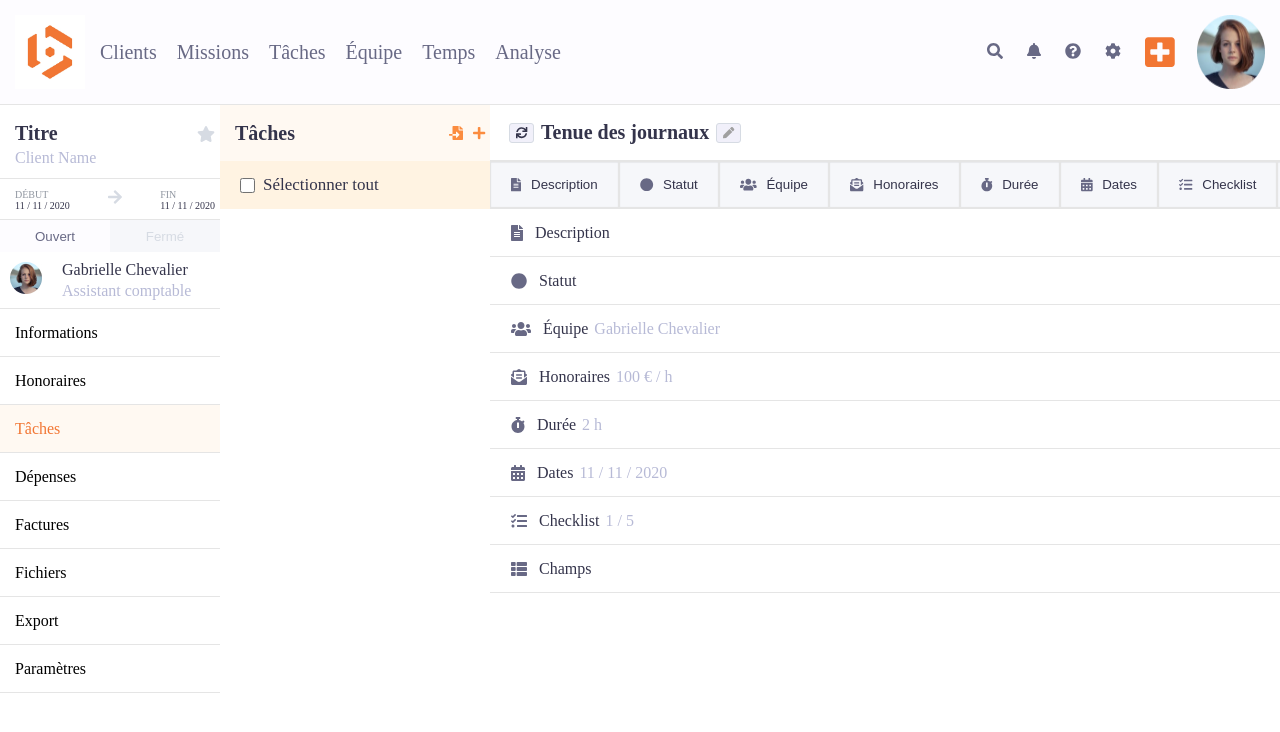
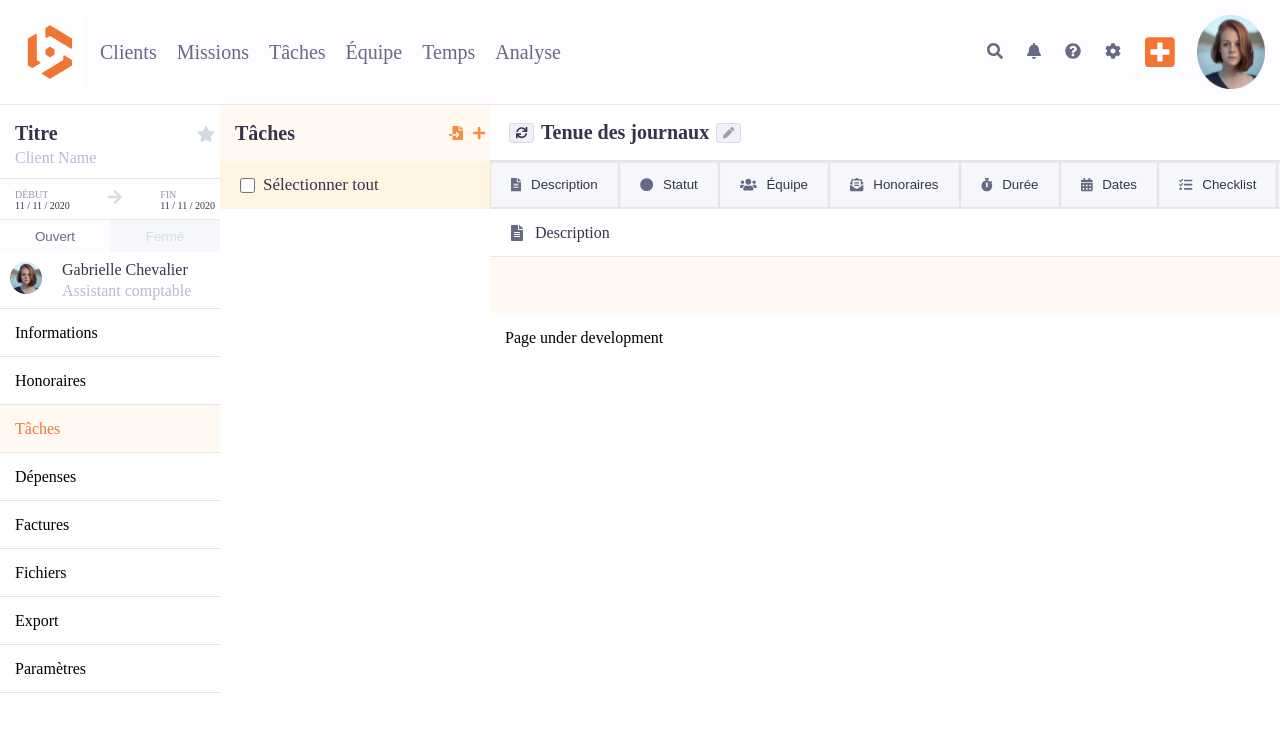
Before and after one commit to deepikabekal/Beeye-1.0, a React (Create React App) app: page / in a window 1280 px wide. Shown: the top 732 px of the page. Built offline with nearby package versions, Linux system fonts and the light colour scheme.

Commit message:
Right Panel Section added logic to render the right panel section dynamically when the tab is clicked.

```diff
--- a/src/components/TeamSection/Button.js
+++ b/src/components/TeamSection/Button.js
@@ -4,7 +4,13 @@ import { FontAwesomeIcon } from "@fortawesome/react-fontawesome";
 
 function Button(props) {
   return (
-    <button type="button" className={props.btnClass}>
+    <button
+      type="button"
+      className={props.btnClass}
+      onClick={props.onClick}
+      id={props.id}
+      style={{ cursor: "pointer" }}
+    >
       <FontAwesomeIcon icon={props.icon} className={props.iconClass} />
       {props.name}
     </button>
--- /dev/null
+++ b/src/components/TeamSection/Journaux/IndivSection.js
@@ -0,0 +1,19 @@
+import React from "react";
+import { FontAwesomeIcon } from "@fortawesome/react-fontawesome";
+import TempPage from "../../TempPage";
+import Equipe from "../Equipe";
+function IndivSection({ item, tabName }) {
+  console.log(item);
+  return (
+    <div>
+      <div className="button-bar-section pad-left-15 div-border">
+        <FontAwesomeIcon icon={item.icon} className="tab-section-icon" />
+        <span className="tab-section-name">{item.name}</span>
+        <span className="tab-section-value">{item.displayValue}</span>
+      </div>
+      <div>{tabName === "Équipe" ? <Equipe /> : <TempPage />}</div>
+    </div>
+  );
+}
+
+export default IndivSection;
--- a/src/components/TeamSection/Journaux/JournauxTabSections.js
+++ b/src/components/TeamSection/Journaux/JournauxTabSections.js
@@ -1,18 +1,15 @@
 import React from "react";
 import NomenclatureData from "./NomenclatureData";
-import { FontAwesomeIcon } from "@fortawesome/react-fontawesome";
+import IndivSection from "./IndivSection";
 
-function JournauxTabSections() {
+function JournauxTabSections(props) {
   return (
     <>
       {NomenclatureData.map((item) => (
-        <div
-          className="button-bar-section pad-left-15 div-border"
-          key={item.id}
-        >
-          <FontAwesomeIcon icon={item.icon} className="tab-section-icon" />
-          <span className="tab-section-name">{item.name}</span>
-          <span className="tab-section-value">{item.displayValue}</span>
+        <div key={item.id}>
+          {props.tabName === item.name && (
+            <IndivSection tabName={props.tabName} item={item} />
+          )}
         </div>
       ))}
     </>
--- a/src/components/TeamSection/Journaux/JournauxTabs.js
+++ b/src/components/TeamSection/Journaux/JournauxTabs.js
@@ -2,7 +2,7 @@ import React from "react";
 import Button from "../Button";
 import NomenclatureData from "./NomenclatureData";
 
-function JournauxTabs() {
+function JournauxTabs({ onClick }) {
   return (
     <div className="nomenclature-bar div-border">
       {NomenclatureData.map((item) => (
@@ -12,6 +12,8 @@ function JournauxTabs() {
           icon={item.icon}
           iconClass="nomenclature-icon"
           name={item.name}
+          id={item.name}
+          onClick={onClick}
         />
       ))}
     </div>
--- a/src/components/TeamSection/Journaux/index.js
+++ b/src/components/TeamSection/Journaux/index.js
@@ -1,10 +1,18 @@
-import React from "react";
+import { React, useState } from "react";
 import Button from "../Button";
-import JournauxTab from "./JournauxTabs";
+import JournauxTabs from "./JournauxTabs";
 import JournauxTabSections from "./JournauxTabSections";
 import "./JournauxStyles.css";
 import { faSync, faPen } from "@fortawesome/free-solid-svg-icons";
+
 function Journaux() {
+  const [clickedBtn, setClickedBtn] = useState("Description");
+
+  function renderPage(event) {
+    setClickedBtn(event.target.id);
+    console.log(event.target.id);
+  }
+
   return (
     <div className="journaux-container">
       <div className="journaux-header div-border pad-left-15">
@@ -12,8 +20,8 @@ function Journaux() {
         <h2 className="section-heading">Tenue des journaux</h2>
         <Button btnClass="icon-btn" icon={faPen} iconClass="pen-icon-style" />
       </div>
-      <JournauxTab />
-      <JournauxTabSections />
+      <JournauxTabs onClick={renderPage} />
+      <JournauxTabSections tabName={clickedBtn} />
     </div>
   );
 }
```
